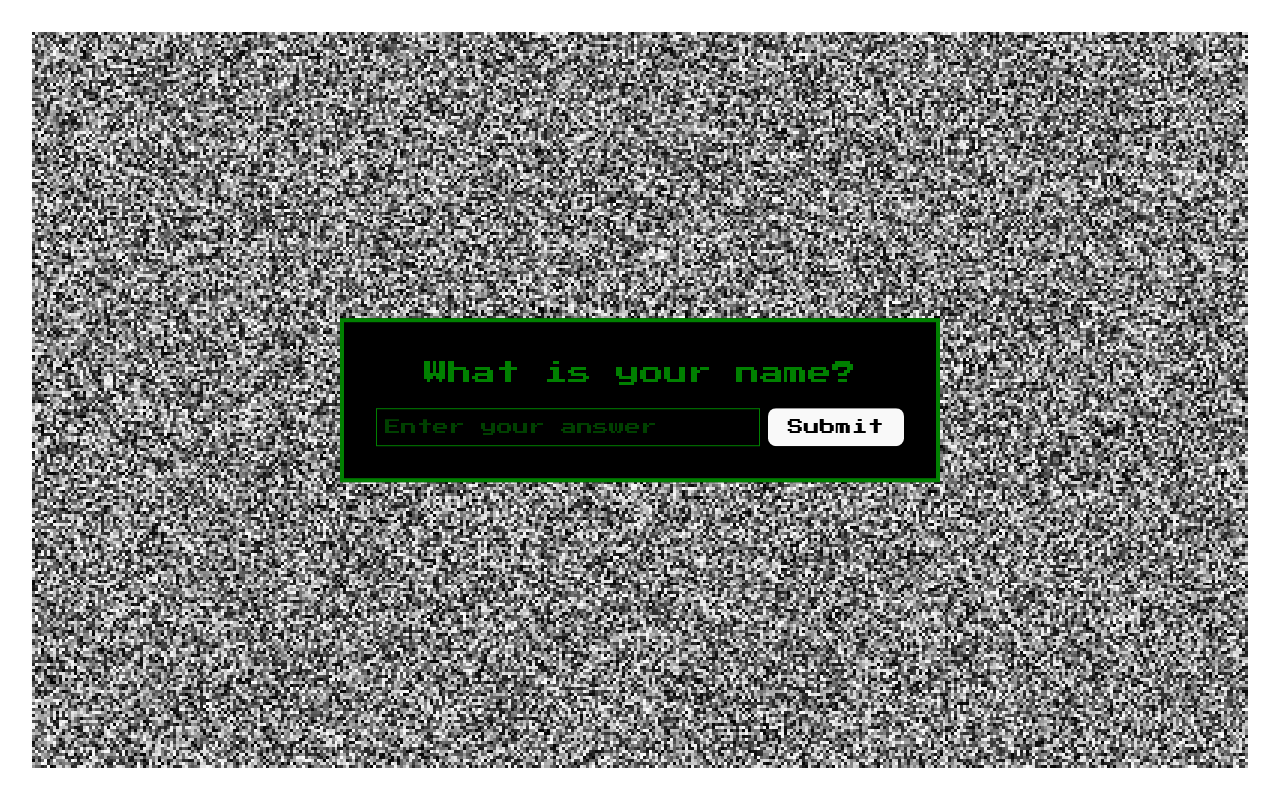
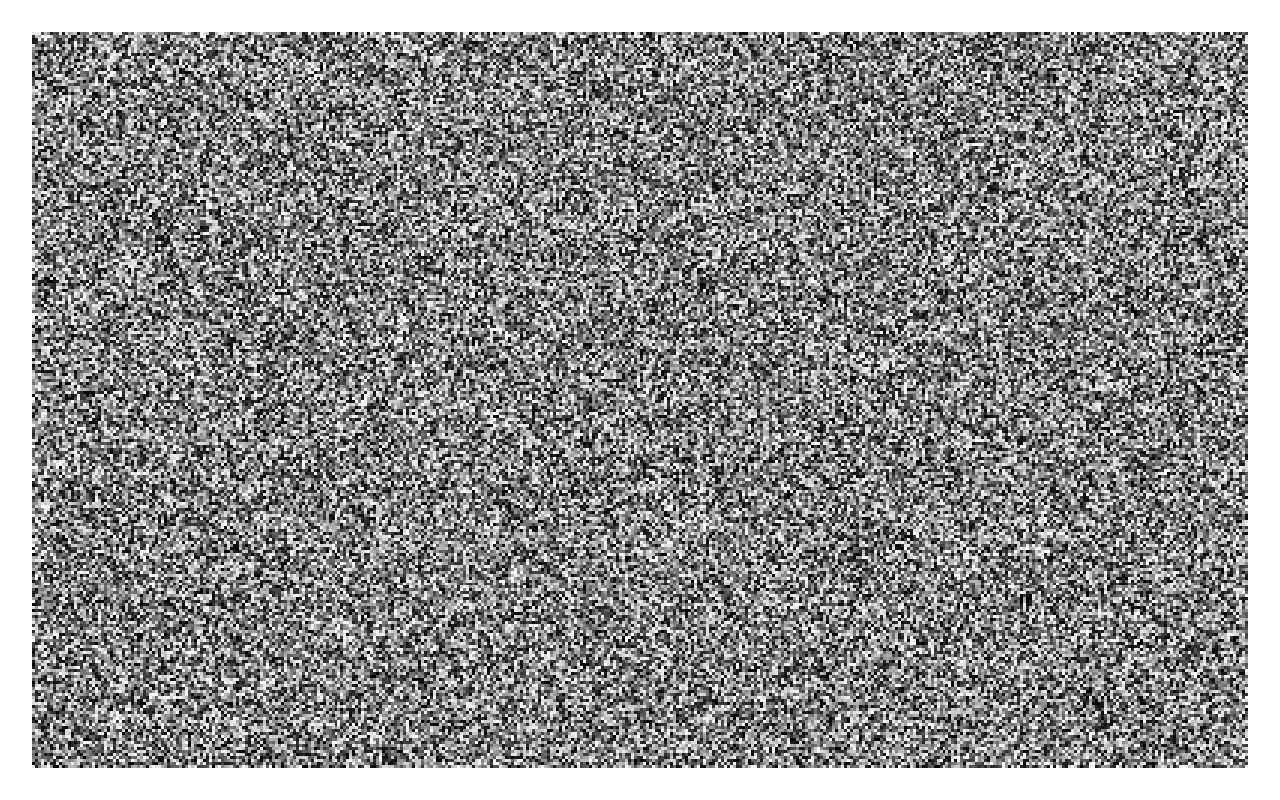
Before and after one commit to Code-Conjurer/halloween-party-game, a React (Vite) app: page / in a window 1280 px wide. Built offline with nearby package versions, Linux system fonts and the light colour scheme.

Commit message:
implemented none event

```diff
--- a/src/App.tsx
+++ b/src/App.tsx
@@ -6,19 +6,24 @@ import { TextDisplay } from './components/TextDisplay'
 import { useEventEngine } from './hooks/useEventEngine'
 
 const normalSpeed = 10;
-const questionSpeed = 3
+const textSpeed = 3
 
 function App() {
   const { engine, displayState } = useEventEngine()
 
   useEffect(() => {
     // Example: Show a text display after 2 seconds, then a question after 5 seconds
+
     engine.scheduleTimeout('initial', 2000, () => {
-      engine.showText('Welcome to the game!')
+      engine.showText('Incoming Transmission...')
     })
 
-    engine.scheduleTimeout('question', 5000, () => {
-      engine.showQuestion('What is your name?', 'Enter your answer')
+    engine.scheduleTimeout('hide', 5000, () => {
+      engine.hide()
+    })
+
+    engine.scheduleTimeout('question', 10000, () => {
+      engine.showQuestion('What is your human name?', 'Enter your answer')
     })
   }, [engine])
 
@@ -30,10 +35,12 @@ function App() {
     engine.showText(`Hello, ${value}!`)
   }
 
+  const frameRate = displayState?.type === 'none' || !displayState ? normalSpeed : textSpeed
+
   return (
     <div className={styles.container}>
-      <StaticCanvas pixelSize={3} frameRate={normalSpeed}/>
-      {displayState && (
+      <StaticCanvas pixelSize={3} frameRate={frameRate}/>
+      {displayState && displayState.type !== 'none' && (
         <div className={styles.questionWrapper}>
           {displayState.type === 'text' && (
             <TextDisplay text={displayState.content} />
--- a/src/engine/EventEngine.ts
+++ b/src/engine/EventEngine.ts
@@ -6,7 +6,7 @@ export interface GameEvent {
 }
 
 export interface DisplayState {
-  type: 'text' | 'question'
+  type: 'text' | 'question' | 'none'
   content: string
   placeholder?: string
 }
@@ -58,7 +58,15 @@ export class EventEngine {
 
   // Hide display
   hide() {
-    this.setState(null)
+    this.setState({
+      type: 'none',
+      content: ''
+    })
+  }
+
+  // Show none (alias for hide)
+  showNone() {
+    this.hide()
   }
 
   // Register an event handler
```
